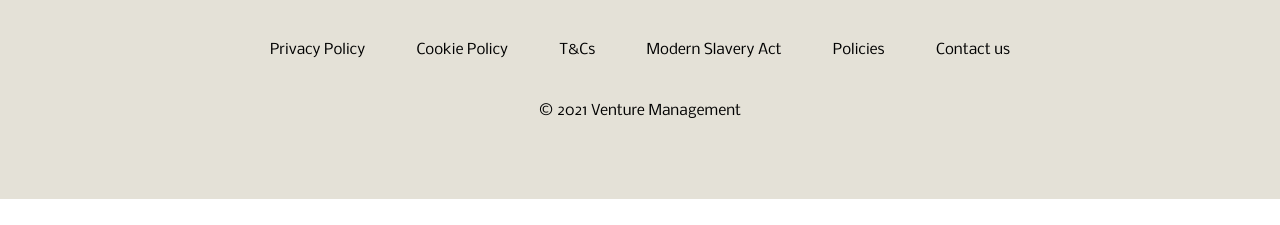
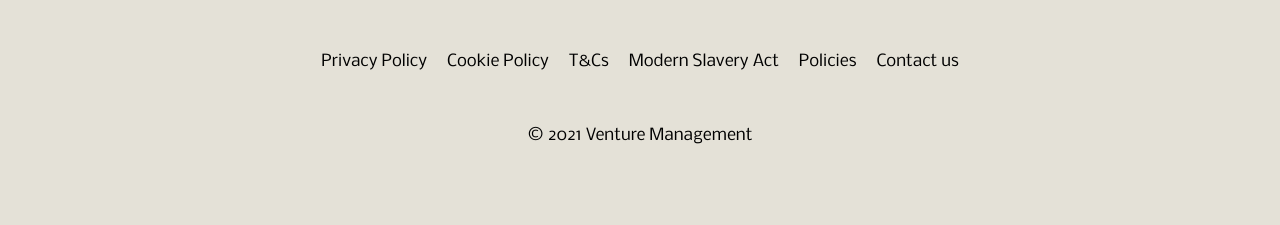
Before and after one commit to joesayegh/venture-management, a plain HTML site: page index.html in a window 1280 px wide. Shown: the part 1615-1840 px from the top of the page. Before the commit the page ends 1814 px from the top, so only its background shows below. Drawn offline with nearby package versions, Linux system fonts and the light colour scheme; some packages are replaced by stand-ins of ours; a script that the page names is missing.

Commit message:
updates font size and footer layout

```diff
--- a/style.scss
+++ b/style.scss
@@ -72,7 +72,7 @@ h6 {
 body {
 	// font-family: -apple-system, BlinkMacSystemFont, "Segoe UI", Roboto, Oxygen, Ubuntu, Cantarell, "Open Sans", "Helvetica Neue", sans-serif;
 	font-family: "Nobile", Arial, sans-serif;
-	font-size: 1rem;
+	font-size: 0.85rem;
 	padding: 0;
 	margin: 0 auto;
 	// STOP OVERFLOWING ELEMENTS
@@ -81,6 +81,10 @@ body {
 	background-color: var(--bg);
 	// TEXT COLOUR
 	color: var(--text);
+
+	@media screen and (min-width: 768px) {
+		font-size: 1rem;
+	}
 }
 
 h1,
@@ -105,7 +109,7 @@ strong {
 }
 
 p {
-	font-size: 1rem;
+	// font-size: 1rem;
 	line-height: 1.8;
 	margin: 0 0 10px 0;
 }
@@ -616,7 +620,6 @@ a.btn {
 ///////////////////////////////////////
 
 .footer {
-	font-size: 0.9rem;
 	padding: 40px 0;
 
 	@media screen and (min-width: 768px) {
@@ -655,7 +658,12 @@ a.btn {
 		margin: 0;
 		padding: 25px 0;
 		display: flex;
-		justify-content: space-between;
+		flex-wrap: wrap;
+		justify-content: center;
+
+		li {
+			padding: 10px;
+		}
 	}
 
 	&-copyright {
```
Also changed, not shown: style.css, 1 other file.
